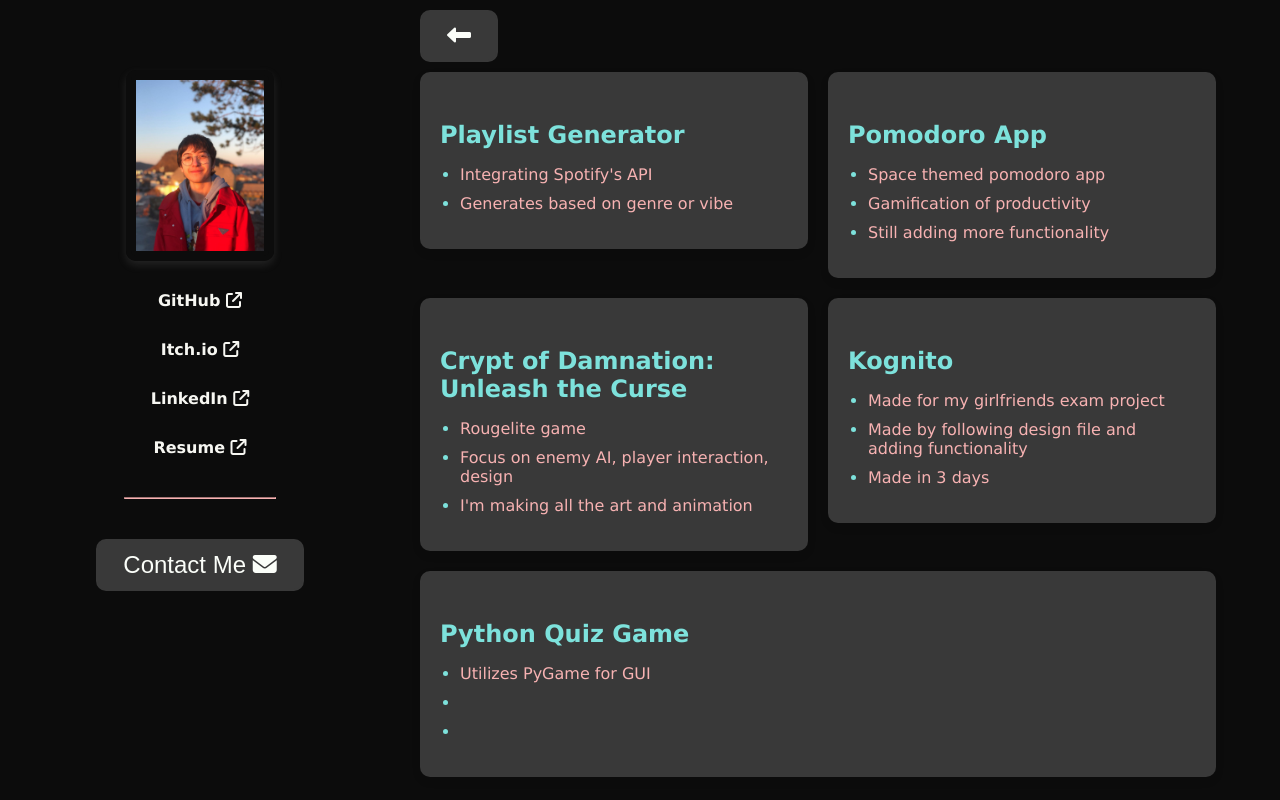
After one commit to TheKingChu/updated_portfolio, a Django app: page /projects in a window 1280 px wide. The commit adds this page. Run offline with Django 5.2, Linux system fonts and the light colour scheme; some libraries are stand-ins or nearby versions.

Commit message:
added more projects information
still needs some work

```diff
--- a/django_portfolio/homepage/static/homepage/styles.css
+++ b/django_portfolio/homepage/static/homepage/styles.css
@@ -377,9 +401,77 @@ hr{
     display: none;
 }
 
+/* MORE PROJECTS */
+.more-projects-row {
+    display: flex;
+    flex-wrap: wrap;
+    justify-content: space-around;
+    margin: 0 -10px; /* Adjusts spacing between columns */
+}
+
+.more-projects-column {
+    flex: 1 0 30%; /* Flex-grow: 1, Flex-shrink: 0, Flex-basis: 30% */
+    padding: 10px;
+    box-sizing: border-box; /* Ensures padding and border are included in the element's total width and height */
+}
+
+.more-projects-card {
+    background-color: #393939;
+    padding: 20px;
+    border-radius: 10px;
+    box-shadow: 0 4px 8px rgba(0, 0, 0, 0.1);
+    color: #FBFEF9;
+}
+
+.more-projects-card img {
+    width: 100%;
+    height: auto;
+    border-radius: 10px;
+    margin-bottom: 15px;
+}
+
+.more-projects-card h3 {
+    font-size: 24px;
+    margin: 10px 0;
+    color: #7de2dc;
+}
+
+.more-projects-card ul {
+    list-style-type: disc;
+    padding-left: 20px;
+}
+
+.more-projects-card li {
+    margin-bottom: 10px;
+    color: #f7b2b2;
+}
+
+.more-projects-card li::marker {
+    color: #7de2dc; /* Change the color of the bullet points */
+}
+
+.more-projects-link{
+    text-decoration: none;
+    cursor: default;
+}
+
+/* LAPTOP */
+@media screen and (max-width: 1600px){
+    body{
+        margin-right: 5%;
+    }
+
+    .more-projects-column {
+        flex: 1 0 45%; /* Two columns in a row */
+    }
+}
 
 /* PHONE VIEW */
 @media screen and (max-width: 1200px){
+    body{
+        margin: 0;
+    }
+
     .sidebar{
         display: none;
     }
--- /dev/null
+++ b/django_portfolio/homepage/templates/homepage/moreprojects.html
@@ -0,0 +1,75 @@
+{% extends "homepage/layout.html" %}
+{% load static %}
+
+{% block body %}
+    <a href="{% url 'index' %}">
+        <button id="back-button"><i class="fa-solid fa-left-long"></i></button>
+    </a>
+
+    <div class="more-projects-row">
+        <div class="more-projects-column">
+            <a class="more-projects-link" href="">
+                <div class="more-projects-card">
+                    <img src="" alt="">
+                    <h3>Playlist Generator</h3>
+                    <ul>
+                        <li>Integrating Spotify's API</li>
+                        <li>Generates based on genre or vibe</li>
+                    </ul>
+                </div>
+            </a>
+        </div>
+        <div class="more-projects-column">
+            <a class="more-projects-link" href="">
+                <div class="more-projects-card">
+                    <img src="" alt="">
+                    <h3>Pomodoro App</h3>
+                    <ul>
+                        <li>Space themed pomodoro app</li>
+                        <li>Gamification of productivity</li>
+                        <li>Still adding more functionality</li>
+                    </ul>
+                </div>
+            </a>
+        </div>
+        <div class="more-projects-column">
+            <a class="more-projects-link" href="">
+                <div class="more-projects-card">
+                    <img src="" alt="">
+                    <h3>Crypt of Damnation: Unleash the Curse</h3>
+                    <ul>
+                        <li>Rougelite game</li>
+                        <li>Focus on enemy AI, player interaction, design</li>
+                        <li>I'm making all the art and animation</li>
+                    </ul>
+                </div>
+            </a>
+        </div>
+        <div class="more-projects-column">
+            <a class="more-projects-link" href="">
+                <div class="more-projects-card">
+                    <img src="" alt="">
+                    <h3>Kognito</h3>
+                    <ul>
+                        <li>Made for my girlfriends exam project</li>
+                        <li>Made by following design file and adding functionality</li>
+                        <li>Made in 3 days</li>
+                    </ul>
+                </div>
+            </a>
+        </div>
+        <div class="more-projects-column">
+            <a class="more-projects-link" href="">
+                <div class="more-projects-card">
+                    <img src="" alt="">
+                    <h3>Python Quiz Game</h3>
+                    <ul>
+                        <li>Utilizes PyGame for GUI</li>
+                        <li></li>
+                        <li></li>
+                    </ul>
+                </div>
+            </a>
+        </div>
+    </div>
+{% endblock %}
--- a/django_portfolio/homepage/urls.py
+++ b/django_portfolio/homepage/urls.py
@@ -4,5 +4,7 @@ from . import views
 urlpatterns = [
     path("", views.index, name="index"),
     path("read-me/a-gods-draw", views.agodsdraw, name="agodsdraw"),
-    path("read-me/negative-effect", views.negativeeffect, name="negativeeffect")
+    path("read-me/negative-effect", views.negativeeffect, name="negativeeffect"),
+    path("read-me/one-more-door", views.onemoredoor, name="onemoredoor"),
+    path("projects", views.projectsview, name="projectsview")
 ]
--- a/django_portfolio/homepage/views.py
+++ b/django_portfolio/homepage/views.py
@@ -9,3 +9,9 @@ def agodsdraw(request):
 
 def negativeeffect(request):
     return render(request, "homepage/negativeeffect.html")
+
+def onemoredoor(request):
+    return render(request, "homepage/onemoredoor.html")
+
+def projectsview(request):
+    return render(request, "homepage/moreprojects.html")
```
Also changed, not shown: other parts of django_portfolio/homepage/static/homepage/styles.css (+44 -5 lines), django_portfolio/homepage/templates/homepage/index.html (+4 -4 lines).
